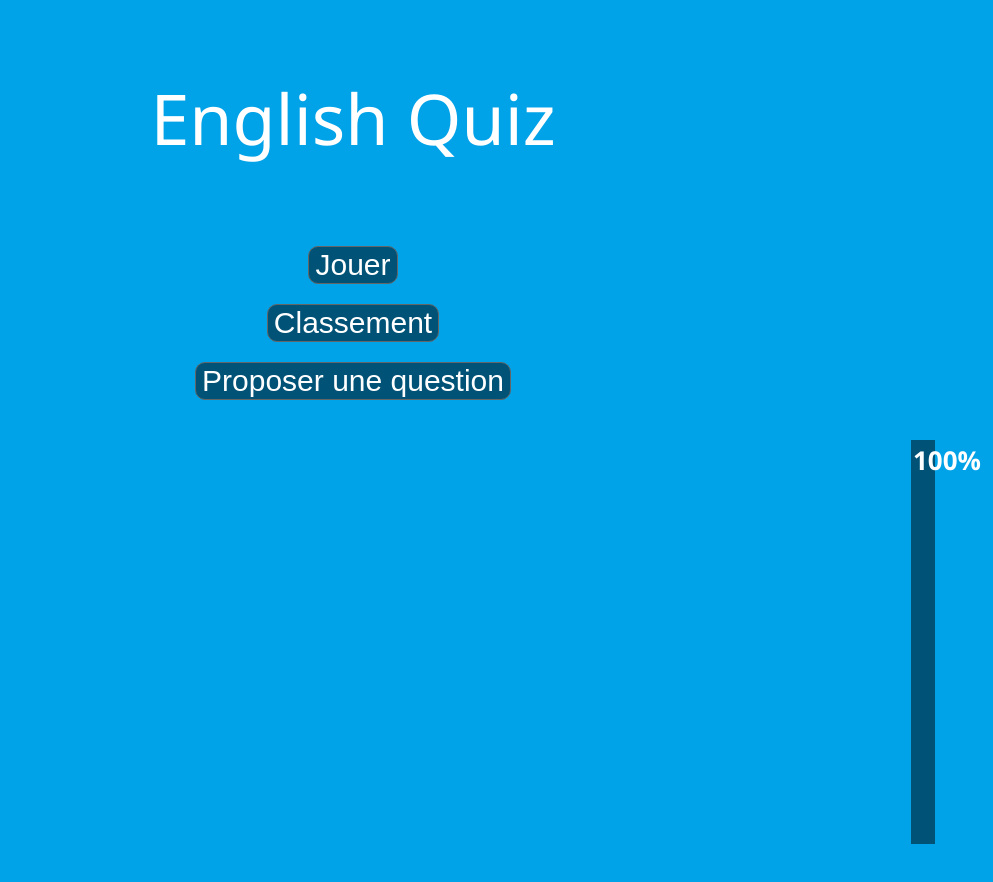
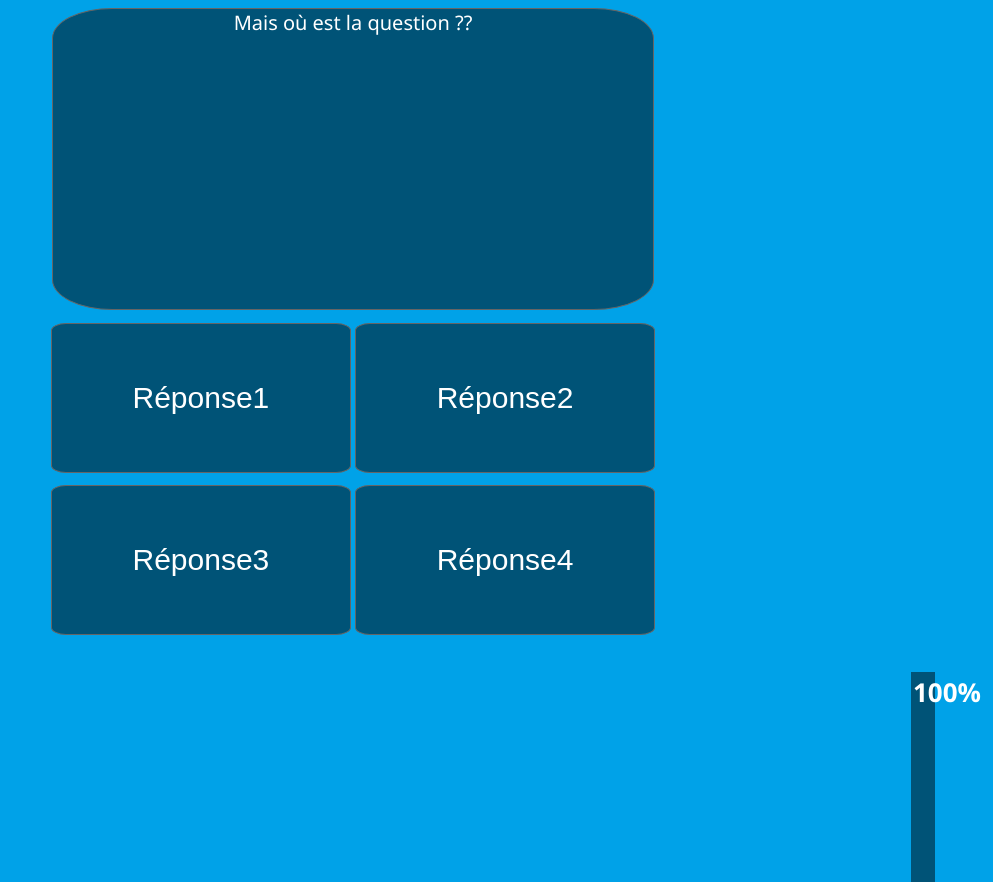
Before and after one commit to paulcottin/projetAnglais, a PHP site: page /questions.php in a window 1280 px wide. Shown: the top 882 px of the page, without its empty margins (287-1280 px from the left). Before the commit the page ends 844 px from the top, so only its background shows below. Run offline with PHP 8.4, Linux system fonts and the light colour scheme.

Commit message:
Question

```diff
--- a/englishQuiz/questions.php
+++ b/englishQuiz/questions.php
@@ -3,7 +3,6 @@
     <head>
         <meta charset="utf-8" />
         <link rel="stylesheet" type="text/css" href="style.css">
-        <title>English Quiz</title>
             <script type="text/javascript">
             var i=0;
             var temps = 10;
@@ -18,21 +17,30 @@
                     setTimeout("progression(temps);", timer);
                     i++;
                 }
-                else
-                    alert("Chargement Termine! Vous pourriez ensuite envisager d'utiliser une iframe pour afficher votre site ...");
+                //else
+                    //alert("Chargement Termine! Vous pourriez ensuite envisager d'utiliser une iframe pour afficher votre site ...");
             }
         </script>
     </head>
     <body onload="progression(temps)">
         <noscript class="cadre">Vous devez activer le Javascript pour pouvoir visiter ce site !</noscript>
         <body>
-    <p class="centerWhite70">English Quiz</p>
         <div class="align">
-            <input type="button" class="button" name="choix" value="Jouer"/><br/>
-            <input type="button" class="button" name="choix" value="Classement"/><br/>
-            <input type="button" class="button" name="choix" value="Proposer une question"/><br/>
-        </div>
-    </body>
+            <div class="question">
+                <p style= "margin:auto;">
+                    Mais où est la question ??
+                </p>
+            </div>
+                <div>
+                    <input type="submit" class="questionButton" name="rep1" value="Réponse1"/>
+                    <input type="submit" class="questionButton" name="rep2" value="Réponse2"/></br>
+                </div>
+                <div>
+                    <input type="submit" class="questionButton" name="rep3" value="Réponse3"/>
+                    <input type="submit" class="questionButton" name="rep4" value="Réponse4"/>
+                </div>
+            </div>
+        </body>
         <div class="cadre" id="cadre">
             <div id="barre">
                 <span class="texte" id="pourcentage"></span>
--- a/englishQuiz/style.css
+++ b/englishQuiz/style.css
@@ -109,12 +109,13 @@ nav li{
 	margin-left: 20%;
 	color: white;
 	font-size: 30px;
-	width: 250px;
+	width: 300px;
 	height: 150px;
 	border: 1px solid #656565;
 	background:#005377;
 	text-align: center;
 	margin: 0.5% auto;
+	border-radius:5%;
 }
 
 .infoForm{
@@ -127,3 +128,16 @@ nav li{
 	text-align: left;
 	color: white;
 }
+
+.question{
+	vertical-align: top;
+	color: white;
+	font-size: 20px;
+	width: 600px;
+	height: 300px;
+	border: 1px solid #656565;
+	background:#005377;
+	text-align: center;
+	margin: 0.5% auto;
+	border-radius:10%;
+}
```
